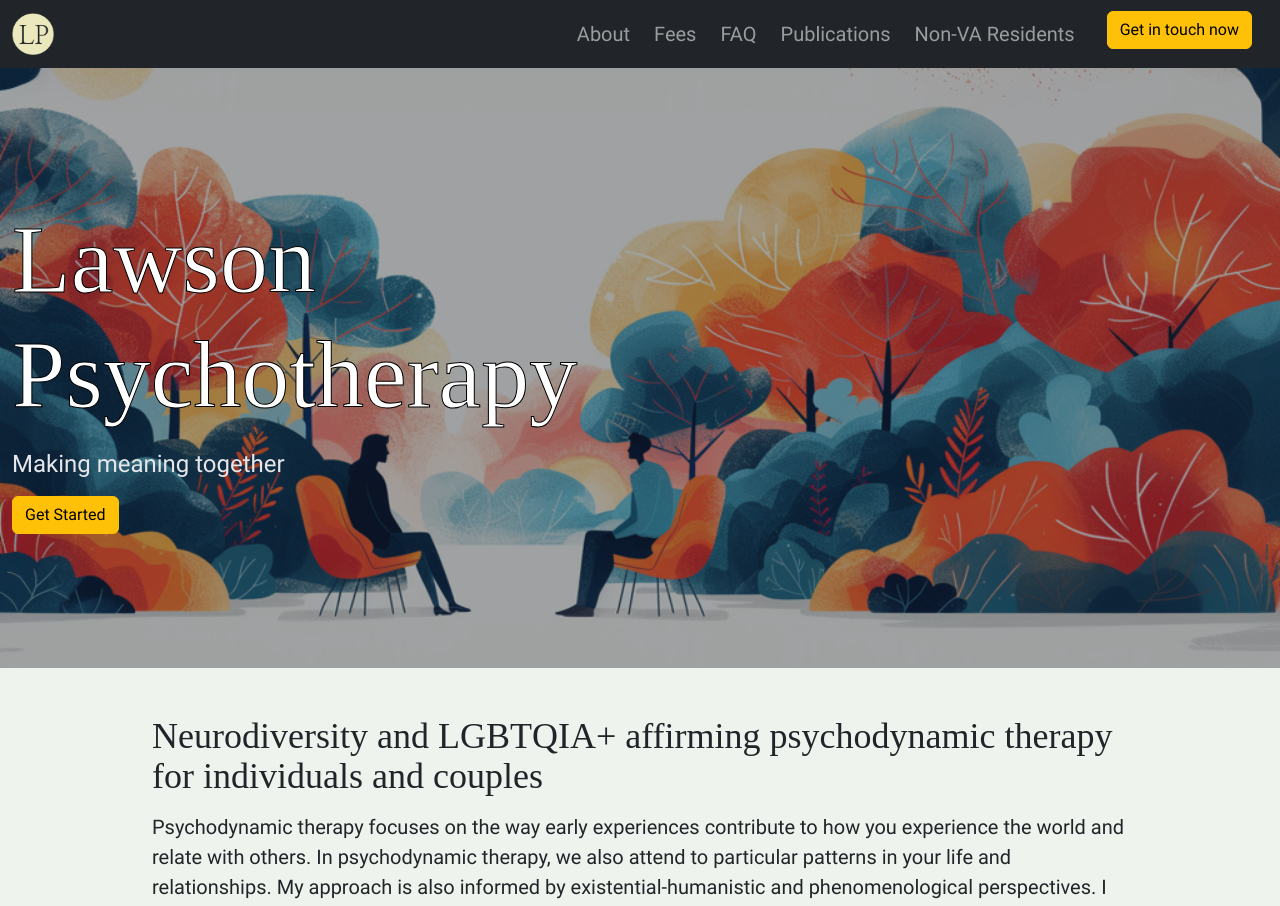
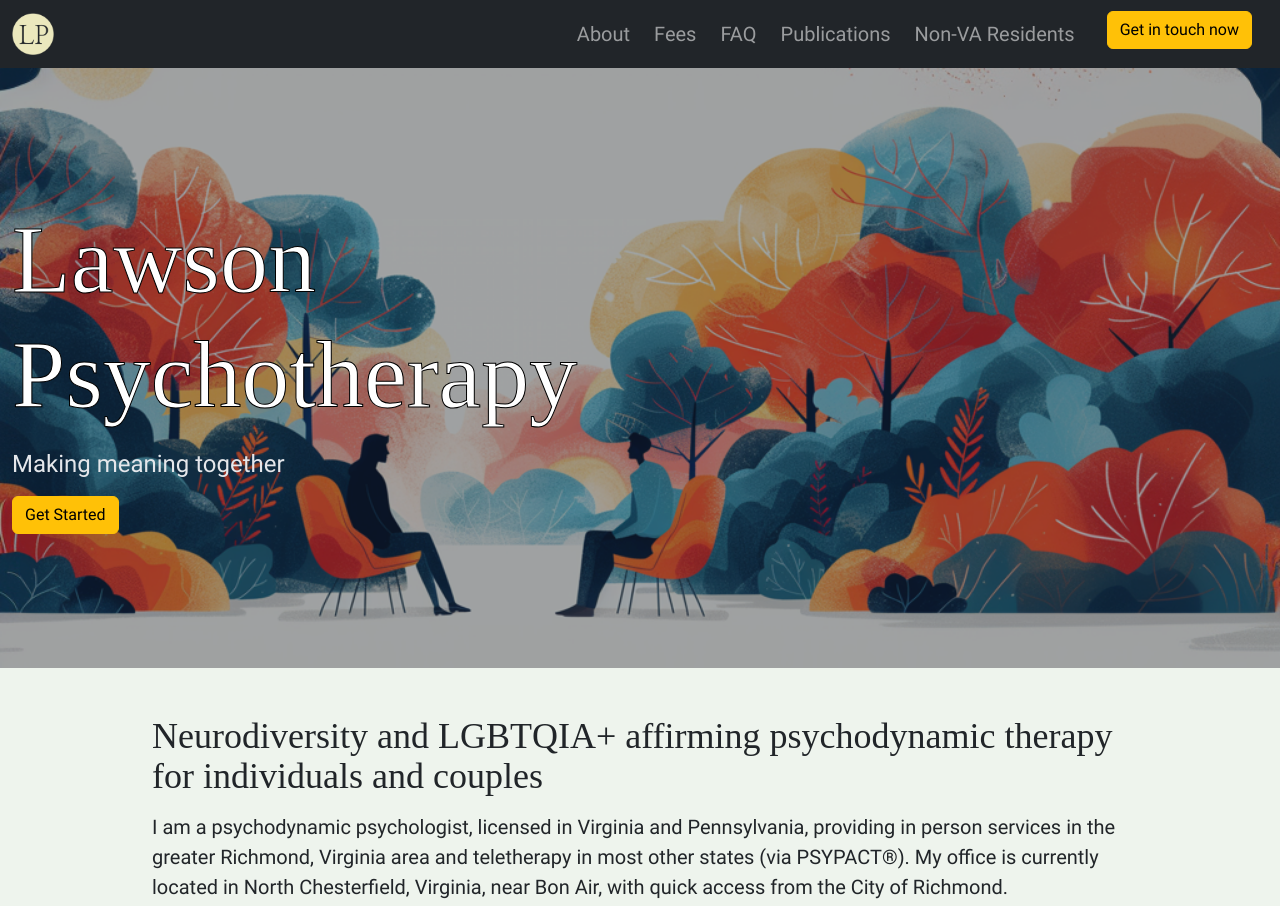
Before and after one commit to jspars/ml-psych, a SvelteKit app: page / in a window 1280 px wide. Shown: the top 906 px of the page. Built offline with nearby package versions, Linux system fonts and the light colour scheme; a web font is replaced by a local one.

Commit message:
metadata

```diff
--- a/src/routes/+page.svelte
+++ b/src/routes/+page.svelte
@@ -12,15 +12,20 @@
 <section class="my-5 container max-w-[1000px]">
 	<div class="mx-auto">
 		<h1 class="text-4xl">Neurodiversity and LGBTQIA+ affirming psychodynamic therapy for individuals and couples</h1>
-		<p>
+        <p>
+            I am a psychodynamic psychologist, licensed in Virginia and Pennsylvania,
+            providing in person services in the greater Richmond, Virginia area and
+            teletherapy in most other states (via PSYPACT®). My office is currently
+            located in North Chesterfield, Virginia, near Bon Air, with quick access
+            from the City of Richmond.
+        </p>
+        <p>
 
 			Psychodynamic therapy focuses on the way early experiences contribute to how you experience the
 			world and relate with others. In psychodynamic therapy, we also attend to particular patterns
 			in your life and relationships. My approach is also informed by existential-humanistic and
 			phenomenological perspectives. I offer affirming dynamic therapy for neurodivergent clients
-			and members of the LGBTQIA+ community. Sessions are offered virtually or in person at my
-            office in Richmond, Virginia. Teletherapy appointments are available throughout Virginia and in all
-			PSYPACT® participating states. For a more in-depth description of how I work,
+			and members of the LGBTQIA+ community.  For a more in-depth description of how I work,
 			see the About page.
 		</p>
 	</div>
```
